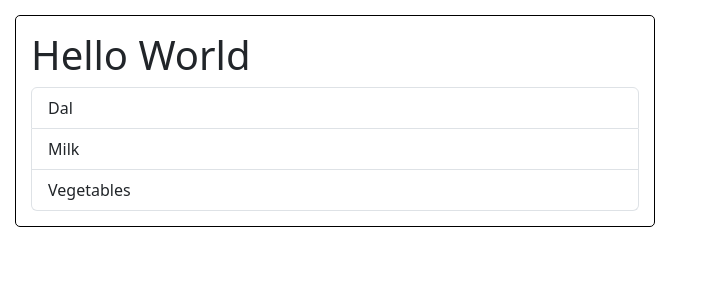
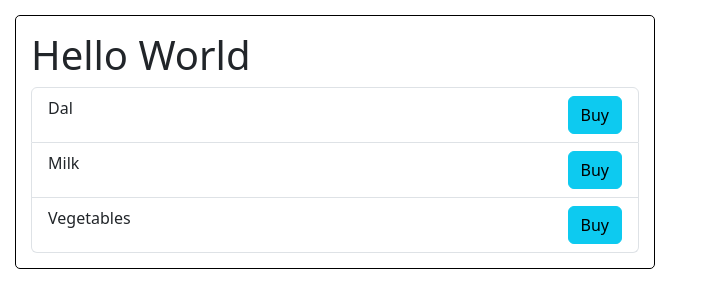
Before and after one commit to anantraghuvanshi/fragments, a React (Vite) app: page / in a window 1280 px wide. Shown: the top 308 px of the page, without its empty margins (0-703 px from the left). Built offline with nearby package versions, Linux system fonts and the light colour scheme.

Commit message:
using onClick

```diff
--- a/src/App.css
+++ b/src/App.css
@@ -6,3 +6,7 @@
   min-width: 400px;
   padding: 15px;
 }
+
+.btn-custom{
+  float: right;
+}
--- a/src/components/Items.jsx
+++ b/src/components/Items.jsx
@@ -1,5 +1,19 @@
-const Items = (props) => {
-  return <li className="list-group-item">{props.foodItem}</li>;
+const Items = ({ foodItem }) => {
+  const handleBuyButtonClicked = (event) => {
+    console.log(`${foodItem} is bought`);
+  };
+
+  return (
+    <li className="list-group-item">
+      <span>{foodItem}</span>
+      <button
+        className="btn btn-info btn-custom"
+        onClick={(event) => handleBuyButtonClicked(event)}
+      >
+        Buy
+      </button>
+    </li>
+  );
 };
 
 export default Items;
```
